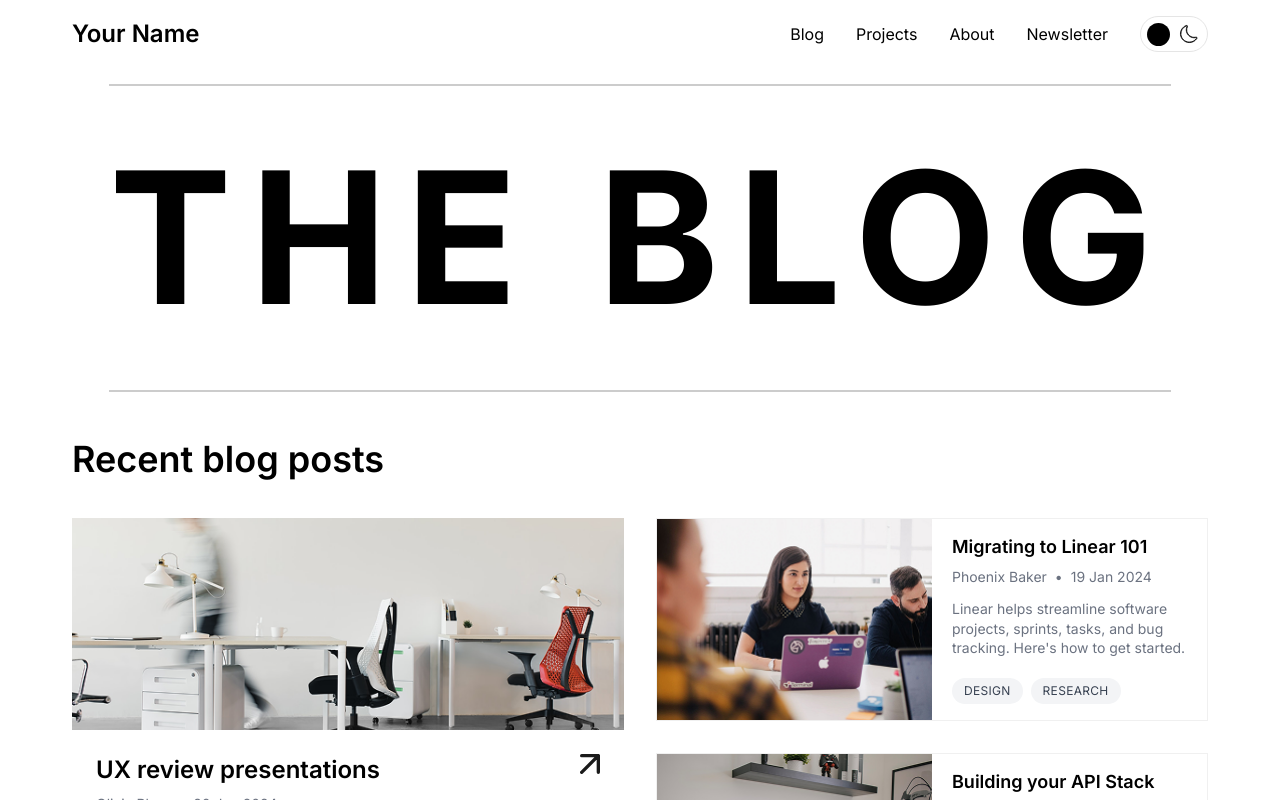
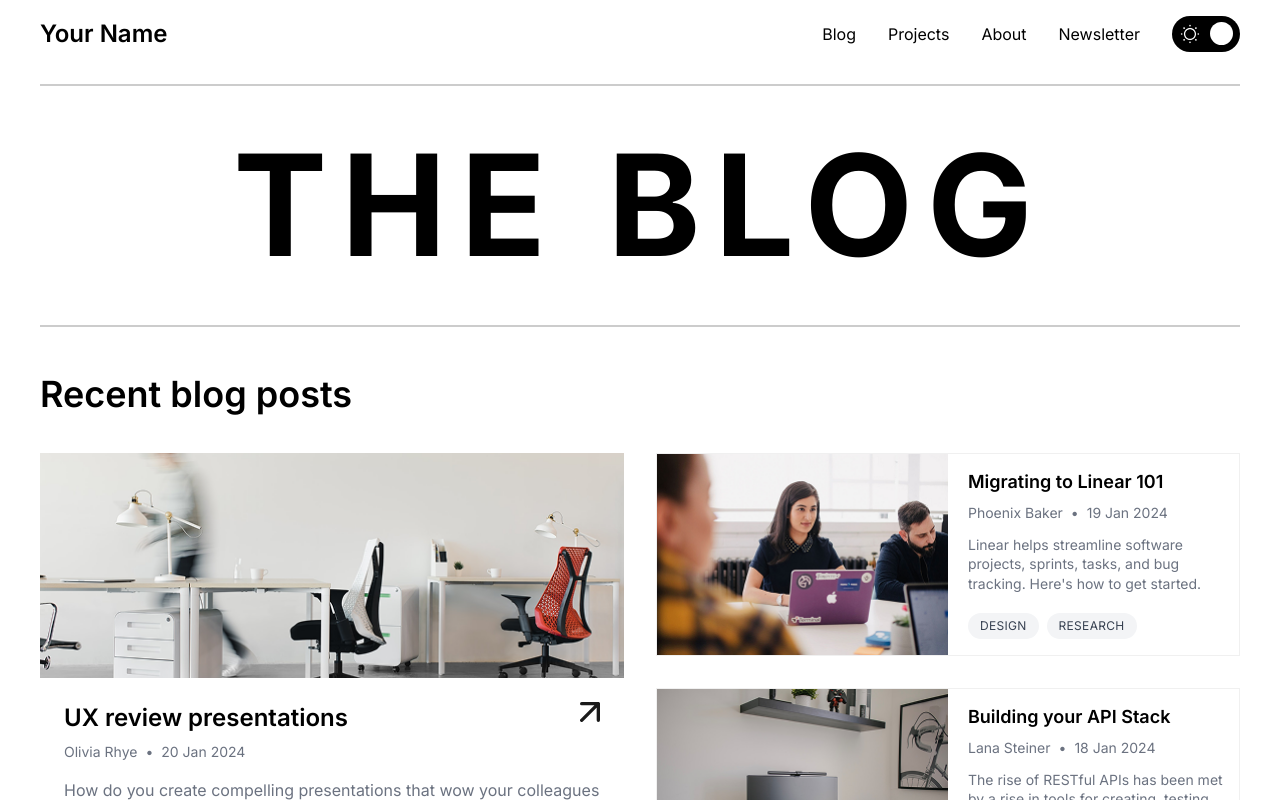
Before and after one commit to IvanSarapura/TheBlog, a React (Vite) app: page / in a window 1280 px wide. Shown: the top 800 px of the page. Built offline with nearby package versions, Linux system fonts and the light colour scheme.

Commit message:
Fix Grid Align and Toggle Color Thumb

```diff
--- a/src/App.css
+++ b/src/App.css
@@ -3,6 +3,52 @@
   min-height: 100vh;
   font-family: "Inter", system-ui, Avenir, Helvetica, Arial, sans-serif;
   font-weight: 400;
+}
+
+/* Global Grid System - Sistema de columnas responsivo */
+.page-grid {
+  display: grid;
+  grid-template-columns:
+    [full-start] minmax(1rem, 1fr)
+    [content-start] minmax(0, 75rem)
+    [content-end] minmax(1rem, 1fr) [full-end];
+  width: 100%;
+}
+
+.page-grid > * {
+  grid-column: content;
+}
+
+.page-grid .full-width {
+  grid-column: full;
+}
+
+/* Responsive breakpoints para el grid */
+@media (min-width: 768px) {
+  .page-grid {
+    grid-template-columns:
+      [full-start] minmax(2rem, 1fr)
+      [content-start] minmax(0, 75rem)
+      [content-end] minmax(2rem, 1fr) [full-end];
+  }
+}
+
+@media (min-width: 1024px) {
+  .page-grid {
+    grid-template-columns:
+      [full-start] minmax(3rem, 1fr)
+      [content-start] minmax(0, 75rem)
+      [content-end] minmax(3rem, 1fr) [full-end];
+  }
+}
+
+@media (min-width: 1200px) {
+  .page-grid {
+    grid-template-columns:
+      [full-start] 1fr
+      [content-start] 75rem
+      [content-end] 1fr [full-end];
+  }
 }
 
 /* Header Styles */
@@ -15,12 +61,10 @@
 }
 
 .navbar {
-  max-width: 1200px;
-  margin: 0 auto;
   display: flex;
   justify-content: space-between;
   align-items: center;
-  padding: 1rem 2rem;
+  padding: 1rem 0;
 }
 
 .logo {
@@ -104,15 +148,15 @@
   transition: all 0.3s ease;
 }
 
-/* Light mode - white pill (sun visible) */
+/* Light mode - black pill (sun visible) */
 .toggle-switch.light .switch-track {
+  background-color: #000000;
+}
+
+/* Dark mode - white pill (moon visible) */
+.toggle-switch.dark .switch-track {
   background-color: #ffffff;
   border: 1px solid #e5e5e5;
-}
-
-/* Dark mode - black pill (moon visible) */
-.toggle-switch.dark .switch-track {
-  background-color: #000000;
 }
 
 .switch-icons {
@@ -143,12 +187,12 @@
 
 /* Light mode - black icons on white background */
 .toggle-switch.light .switch-icon {
-  filter: brightness(0) invert(0); /* Makes icons black */
+  /* No filter - icons keep original color */
 }
 
 /* Dark mode - white icons on black background */
 .toggle-switch.dark .switch-icon {
-  filter: brightness(0) invert(1); /* Makes icons white */
+  /* No filter - icons keep original color */
 }
 
 .switch-thumb {
@@ -163,33 +207,33 @@
   z-index: 2;
 }
 
-/* Light mode - black thumb on white background */
+/* Light mode - white thumb on black background (covering moon) */
 .toggle-switch.light .switch-thumb {
+  background-color: #ffffff;
+  transform: translateX(32px);
+}
+
+/* Dark mode - black thumb on white background (covering sun) */
+.toggle-switch.dark .switch-thumb {
   background-color: #000000;
   transform: translateX(0);
 }
 
-/* Dark mode - white thumb on black background */
-.toggle-switch.dark .switch-thumb {
-  background-color: #ffffff;
-  transform: translateX(32px);
+/* Hover effects */
+.toggle-switch.light:hover .switch-track {
+  background-color: #333333;
 }
 
-/* Hover effects */
-.toggle-switch.light:hover .switch-track {
+.toggle-switch.dark:hover .switch-track {
   background-color: #f5f5f5;
 }
 
-.toggle-switch.dark:hover .switch-track {
-  background-color: #333333;
-}
-
 .toggle-switch:active .switch-thumb {
-  transform: scale(0.9) translateX(0);
+  transform: scale(0.9) translateX(32px);
 }
 
 .toggle-switch.dark:active .switch-thumb {
-  transform: scale(0.9) translateX(32px);
+  transform: scale(0.9) translateX(0);
 }
 
 /* Main Content */
@@ -204,11 +248,11 @@
   justify-content: center;
   min-height: auto;
   text-align: center;
-  padding: 2rem 0.25rem;
+  padding: 2rem 0;
 }
 
 .hero-title {
-  font-size: clamp(7.18rem, 14.35vw, 14.35rem);
+  font-size: clamp(5.5rem, 11vw, 11rem);
   font-weight: 700;
   color: #000000;
   margin: 0;
@@ -216,6 +260,8 @@
   text-transform: uppercase;
   position: relative;
   display: inline-block;
+  width: 100%;
+  max-width: 75rem;
 }
 
 .hero-title::before,
@@ -243,9 +289,7 @@
 }
 
 .container {
-  max-width: 1200px;
-  margin: 0 auto;
-  padding: 0 2rem;
+  padding: 0;
 }
 
 .section-heading {
@@ -433,9 +477,17 @@
 }
 
 /* Responsive Design */
-@media (max-width: 768px) {
+@media (max-width: 767px) {
+  /* Ajustar el grid para móviles */
+  .page-grid {
+    grid-template-columns:
+      [full-start] minmax(1rem, 1fr)
+      [content-start] minmax(0, 100%)
+      [content-end] minmax(1rem, 1fr) [full-end];
+  }
+
   .navbar {
-    padding: 1rem;
+    padding: 1rem 0;
     flex-direction: column;
     gap: 1rem;
   }
@@ -450,15 +502,11 @@
   }
 
   .hero-title {
-    font-size: clamp(4.78rem, 11.96vw, 7.18rem);
+    font-size: clamp(3.5rem, 9vw, 5.5rem);
   }
 
   .blog-section {
     padding: 0.75rem 0;
-  }
-
-  .container {
-    padding: 0 1rem;
   }
 
   .section-heading {
--- a/src/App.jsx
+++ b/src/App.jsx
@@ -12,7 +12,7 @@ function App() {
 
   return (
     <div className="app">
-      <header className="header">
+      <header className="header page-grid">
         <nav className="navbar">
           <div className="logo">Your Name</div>
           <div className="nav-right">
@@ -82,12 +82,12 @@ function App() {
       </header>
 
       <main className="main-content">
-        <div className="hero-container">
+        <div className="hero-container page-grid">
           <h1 className="hero-title">THE BLOG</h1>
         </div>
 
         {/* First Blog Section */}
-        <section className="blog-section">
+        <section className="blog-section page-grid">
           <div className="container">
             <h2 className="section-heading">Recent blog posts</h2>
             <div className="blog-grid">
```
